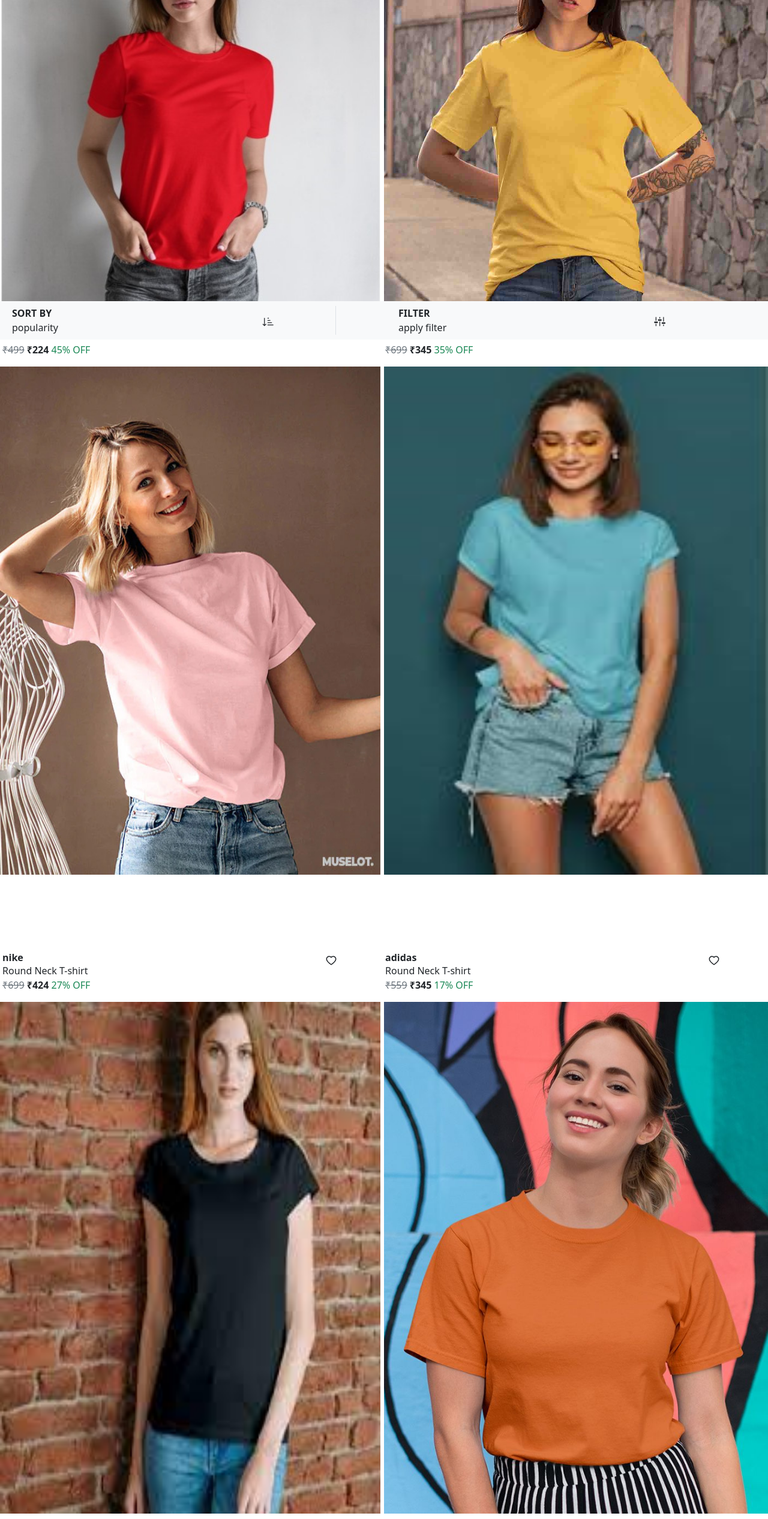
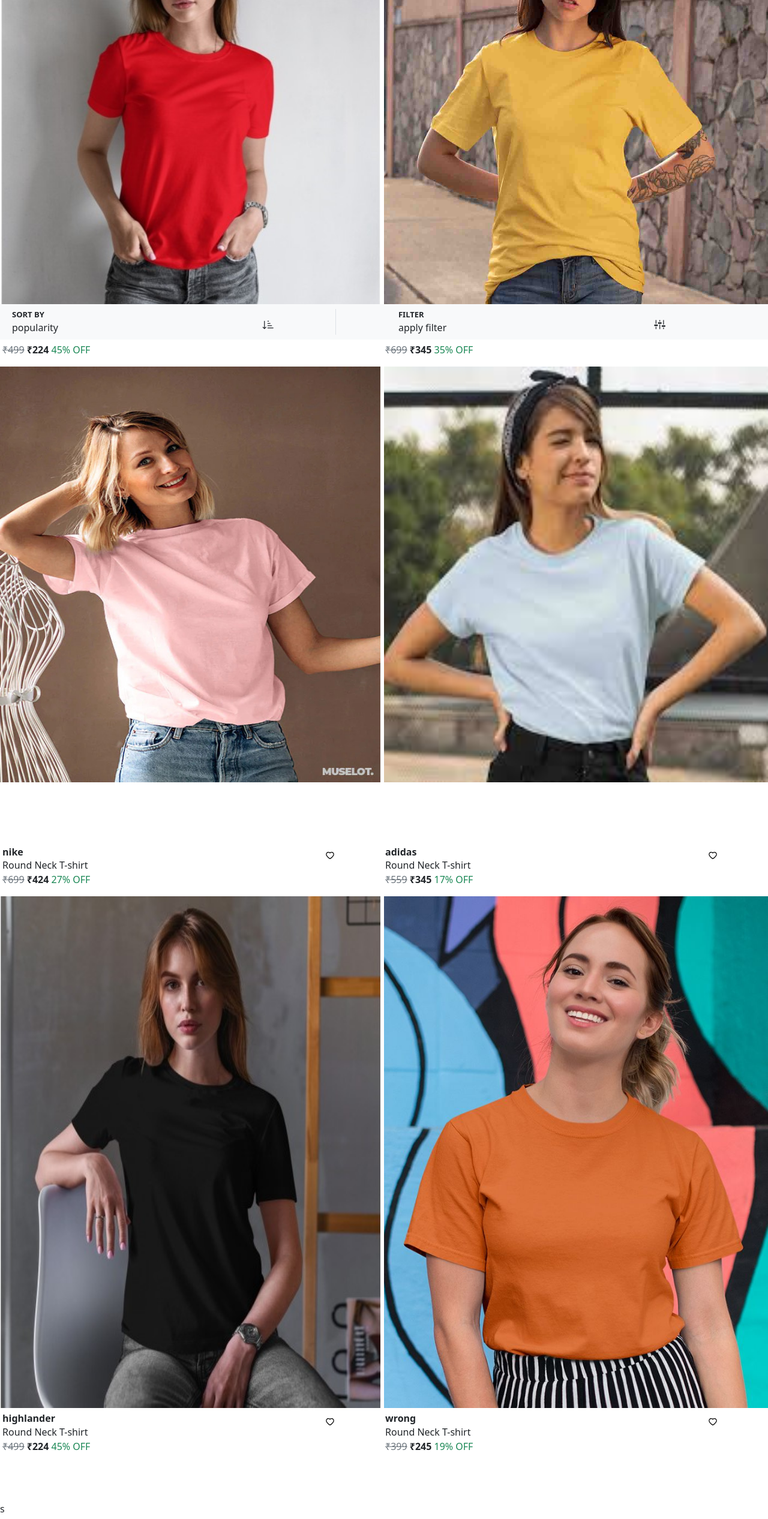
Before and after one commit to vardhanreddy27/rf, a React (Create React App) app: page /Tshirt in a window 1280 px wide. Shown: the part 234-2766 px from the top of the page at 60% size. Built offline with nearby package versions, Linux system fonts and the light colour scheme.

Commit message:
initial commitlkmll

```diff
--- a/src/App.css
+++ b/src/App.css
@@ -246,3 +246,14 @@
 .mn{
     margin-bottom: 0px!important;
 }
+
+.bco{
+    background-color: white!important;
+    border: white!important;
+}
+.sk{
+    height: 20px!important;
+}
+.nnn{
+    font-size: small;
+}
--- a/src/components/Sort.js
+++ b/src/components/Sort.js
@@ -10,11 +10,11 @@
       <div className='row'>
 
 <div className='col-4 '>
-   <p className='mypc1 ms-2'>SORT BY </p> <p className='ms-2'>popularity</p>
+   <p className='mypc1 nnn ms-2'>SORT BY </p> <p className='ms-2'>popularity</p>
 </div>
 <div className='col-1'><BsSortDownAlt  className='mt-1 mb-1 ss mt-3' /></div>
 <div className='col-1 ms-4 border-left'></div><div className='col-4'>
-  <p className='mypc1'>FILTER</p> <p>apply filter</p></div>
+  <p className='mypc1 nnn'>FILTER</p> <p>apply filter</p></div>
     <div className='col-1 '><GoSettings className='mt-1 mb-1 ss mt-3' /></div>
 </div>
 
--- a/src/pages/Tshirt.js
+++ b/src/pages/Tshirt.js
@@ -1,4 +1,4 @@
-import React from 'react'
+import {React,useState} from 'react'
 import Dnav from '../components/Dnav'
 import Sort from '../components/Sort'
 import red from '../../src/red.jpg'
@@ -8,8 +8,19 @@
 import pink from '../../src/pink.jpg'
 import blue from '../../src/blue.jpg'
 import { AiOutlineHeart } from 'react-icons/ai';
+import { checkPropTypes } from 'prop-types'
 
 function Tshirt() {
+  function  checks(){
+    setColor(color + 1);
+    if(color % 2 == 0){
+    console.log('red')
+}
+else{
+    console.log('white' )
+}
+}
+    var [color,setColor]= useState(0);
   return (
     <>
     <Dnav page="T Shirts"/>
@@ -32,7 +43,8 @@
    <p>Round Neck T-shirt</p>
    <s className='text-secondary'>₹499</s><p className='mypc1 d-inline'>  ₹224</p><p className='d-inline text-success'> 45% OFF</p></div>
      <div className='col-2'>
-     <AiOutlineHeart className='mt-1 mb-1 ss'/></div></div></div>
+     <button className='bco' onClick={checks}>
+ <AiOutlineHeart className='mt-1 mb-1 stc'/></button></div></div></div>
 <div className='col-6'>
 <div className='row'>
 <div className='col-10'>
@@ -40,7 +52,8 @@
    <p>Round Neck T-shirt</p>
    <s className='text-secondary'>₹699</s><p className='mypc1 d-inline'>  ₹345</p><p className='d-inline text-success'> 35% OFF</p></div>
      <div className='col-2'>
-     <AiOutlineHeart className='mt-1 mb-1 ss'/></div></div>
+     <button className='bco' onClick={checks}>
+ <AiOutlineHeart className='mt-1 mb-1 stc'/></button></div></div>
 </div>
 </div>
 <div className='row mt-3'>
@@ -62,7 +75,8 @@
    <p>Round Neck T-shirt</p>
    <s className='text-secondary'>₹699</s><p className='mypc1 d-inline'>  ₹424</p><p className='d-inline text-success'> 27% OFF</p></div>
      <div className='col-2'>
-     <AiOutlineHeart className='mt-1 mb-1 ss'/></div></div></div>
+     <button className='bco' onClick={checks}>
+ <AiOutlineHeart className='mt-1 mb-1 stc'/></button></div></div></div>
 <div className='col-6'>
 <div className='row'>
 <div className='col-10'>
@@ -70,7 +84,8 @@
    <p>Round Neck T-shirt</p>
    <s className='text-secondary'>₹559</s><p className='mypc1 d-inline'>  ₹345</p><p className='d-inline text-success'> 17% OFF</p></div>
      <div className='col-2'>
-     <AiOutlineHeart className='mt-1 mb-1 ss'/></div></div>
+     <button className='bco' onClick={checks}>
+ <AiOutlineHeart className='mt-1 mb-1 stc'/></button></div></div>
 </div>
 </div>
 <div className='row mt-3'>
@@ -92,7 +107,8 @@
    <p>Round Neck T-shirt</p>
    <s className='text-secondary'>₹499</s><p className='mypc1 d-inline'>  ₹224</p><p className='d-inline text-success'> 45% OFF</p></div>
      <div className='col-2'>
-     <AiOutlineHeart className='mt-1 mb-1 ss'/></div></div></div>
+     <button className='bco' onClick={checks}>
+ <AiOutlineHeart className='mt-1 mb-1 stc'/></button></div></div></div>
 <div className='col-6'>
 <div className='row'>
 <div className='col-10'>
@@ -100,7 +116,8 @@
    <p>Round Neck T-shirt</p>
    <s className='text-secondary'>₹399</s><p className='mypc1 d-inline'>  ₹245</p><p className='d-inline text-success'> 19% OFF</p></div>
      <div className='col-2'>
-     <AiOutlineHeart className='mt-1 mb-1 ss'/></div></div>
+     <button className='bco' onClick={checks}>
+ <AiOutlineHeart className='mt-1 mb-1 stc'/></button></div></div>
 </div>
 </div>
 <div className='mtp'>s</div>
```
Also changed, not shown: src/black.jpg, src/blue.jpg.
